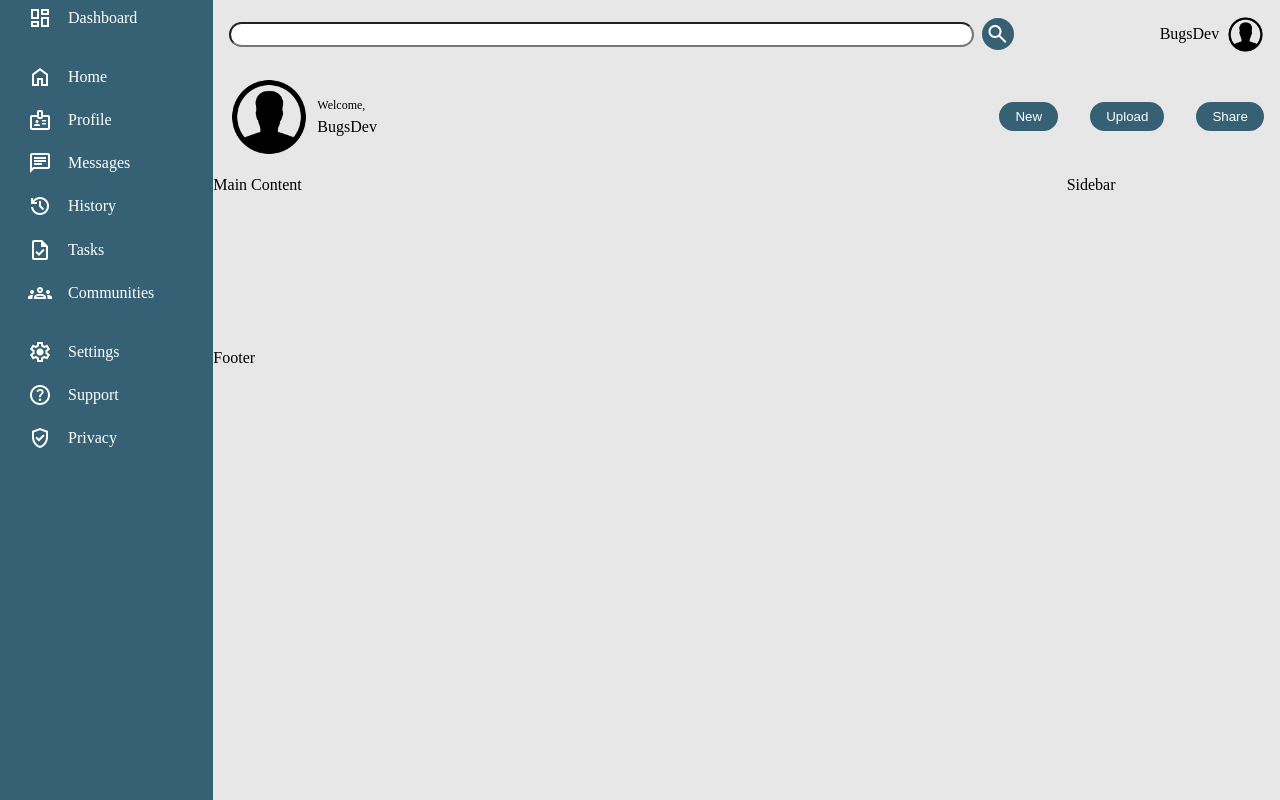
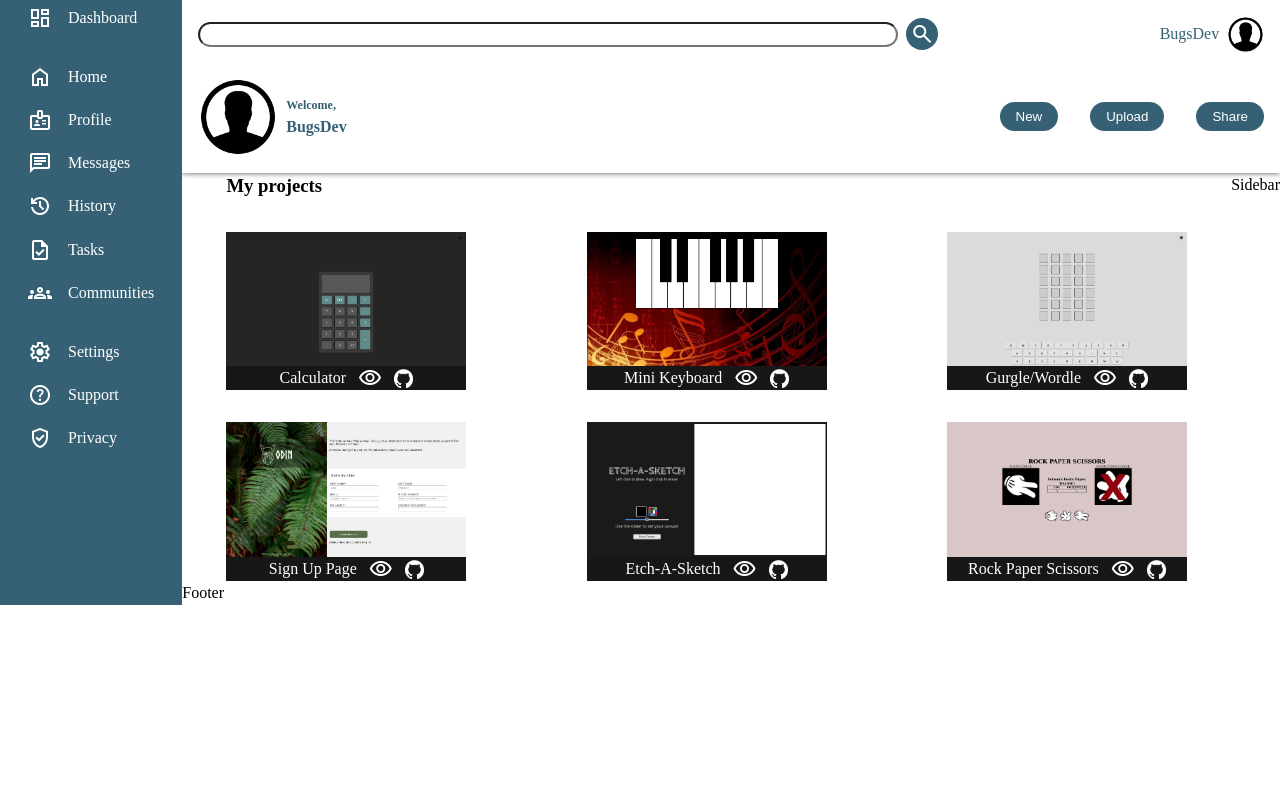
Before and after one commit to bugsdev2/adminDashboard, a website built with Vite: page index.html in a window 1280 px wide. Shown: the top 800 px of the page. Built offline with nearby package versions, Linux system fonts and the light colour scheme.

Commit message:
Made necessary modifications to index to suit main.css

```diff
--- a/index.html
+++ b/index.html
@@ -83,7 +83,64 @@
 				</div>
 			</div>
 		</section>
-		<section class="main">Main Content</section>
+		<section class="main">
+			<h3>My projects</h3>
+
+			<div class="card">
+				<img src="/img/calculator.png" alt="calculator" />
+				<div class="info-box">
+					<p>Calculator</p>
+					<a href="https://bugsdev2.github.io/theOdinCalculator/"><span class="material-symbols-outlined">visibility</span></a>
+					<a href="https://github.com/bugsdev2/theOdinCalculator"><img class="gitimg" src="/icons/github-white.png" alt="github-icon" /></a>
+				</div>
+			</div>
+
+			<div class="card">
+				<img src="/img/minikeyboard.png" alt="minikeyboard" />
+				<div class="info-box">
+					<p>Mini Keyboard</p>
+					<a href="https://bugsdev2.github.io/pianoDemo/"><span class="material-symbols-outlined">visibility</span></a>
+					<a href="https://github.com/bugsdev2/pianoDemo"><img class="gitimg" src="/icons/github-white.png" alt="github-icon" /></a>
+				</div>
+			</div>
+
+			<div class="card">
+				<img src="/img/gurgle.png" alt="wordle" />
+				<div class="info-box">
+					<p>Gurgle/Wordle</p>
+					<a href="https://bugsdev2.github.io/wordGame/"><span class="material-symbols-outlined">visibility</span></a>
+					<a href="https://github.com/bugsdev2/wordGame"><img class="gitimg" src="/icons/github-white.png" alt="github-icon" /></a>
+				</div>
+			</div>
+
+			<div class="card">
+				<img src="/img/forms.png" alt="forms" />
+				<div class="info-box">
+					<p>Sign Up Page</p>
+					<a href="https://bugsdev2.github.io/signUpFormDemo/"><span class="material-symbols-outlined">visibility</span></a>
+					<a href="https://github.com/bugsdev2/signUpFormDemo"><img class="gitimg" src="/icons/github-white.png" alt="github-icon" /></a>
+				</div>
+			</div>
+
+			<div class="card">
+				<img src="/img/etchasketch.png" alt="etch a sketch" />
+				<div class="info-box">
+					<p>Etch-A-Sketch</p>
+					<a href="https://bugsdev2.github.io/etchasketch/"><span class="material-symbols-outlined">visibility</span></a>
+					<a href="https://github.com/bugsdev2/etchasketch"><img class="gitimg" src="/icons/github-white.png" alt="github-icon" /></a>
+				</div>
+			</div>
+
+			<div class="card">
+				<img src="/img/rockpaperscissors.png" alt="rockpaperscissors" />
+				<div class="info-box">
+					<p>Rock Paper Scissors</p>
+					<a href="https://bugsdev2.github.io/rockPaperScissors/"><span class="material-symbols-outlined">visibility</span></a>
+					<a href="https://github.com/bugsdev2/rockPaperScissors"><img class="gitimg" src="/icons/github-white.png" alt="github-icon" /></a>
+				</div>
+			</div>
+
+		</section>
 		<section class="sidebar">Sidebar</section>
 		<section class="footer">Footer</section>
 
--- a/src/main.js
+++ b/src/main.js
@@ -1,5 +1,6 @@
 import '../style/header.css';
 import '../style/dashboard.css';
+import '../style/content.css'
 import '../style/style.css';
 import '../style/utils.css';
 
--- a/style/header.css
+++ b/style/header.css
@@ -4,6 +4,7 @@
 	 flex-flow: column;
 	 padding: 1rem;
 	 gap: 1.5rem;
+	 box-shadow: 0 1px 5px grey;
  }
 
  .header-primary {
@@ -24,6 +25,7 @@
 .search-bar input {
 	border-radius: 20px;
 	width: 80%;
+	max-width: 700px;
 	padding: 0 1rem;
 }
 
@@ -40,6 +42,8 @@
 
 .header-primary-menu > p {
 	display: none;
+	color: var(--clr-primary);
+	font-weight: 500;
 }
 
 .header-primary .user-icon {
@@ -59,8 +63,14 @@
 	 align-items: center;
  }
 
+ .user-wrapper p {
+	 color: var(--clr-primary);
+	 font-weight: 600;
+ }
+
  .user-wrapper p:first-child {
 	 font-size: 0.75rem;
+
  }
 
  .button-wrapper {
--- a/style/style.css
+++ b/style/style.css
@@ -11,15 +11,14 @@
 	--clr-primary: #366175;
 	--clr-font:  #D5F1FF;
 	--clr-hover: #24576F;
+	--clr-card: #171717;
  }
 
- body {
-	 background: var(--clr-bg);
- }
+
 
  .wrapper {
 	 display: grid;
-	 grid-template: 1fr 1fr 4fr 1fr / 1fr 4fr 1fr;
+	 grid-template: auto 1fr auto auto / auto 4fr auto;
   }
 
  .header {
@@ -28,6 +27,26 @@
 
  .dashboard {
 	 grid-row: 1/-1;
+/*
+	 border: 2px solid red;
+*/
+ }
+
+ .main {
+/*
+	 border: 2px solid red;
+*/
+ }
+
+ .sidebar {
+
+ }
+
+ .footer {
+	 grid-column: 2/-1;
+/*
+	 border: 2px solid red;
+*/
  }
 
 
```
